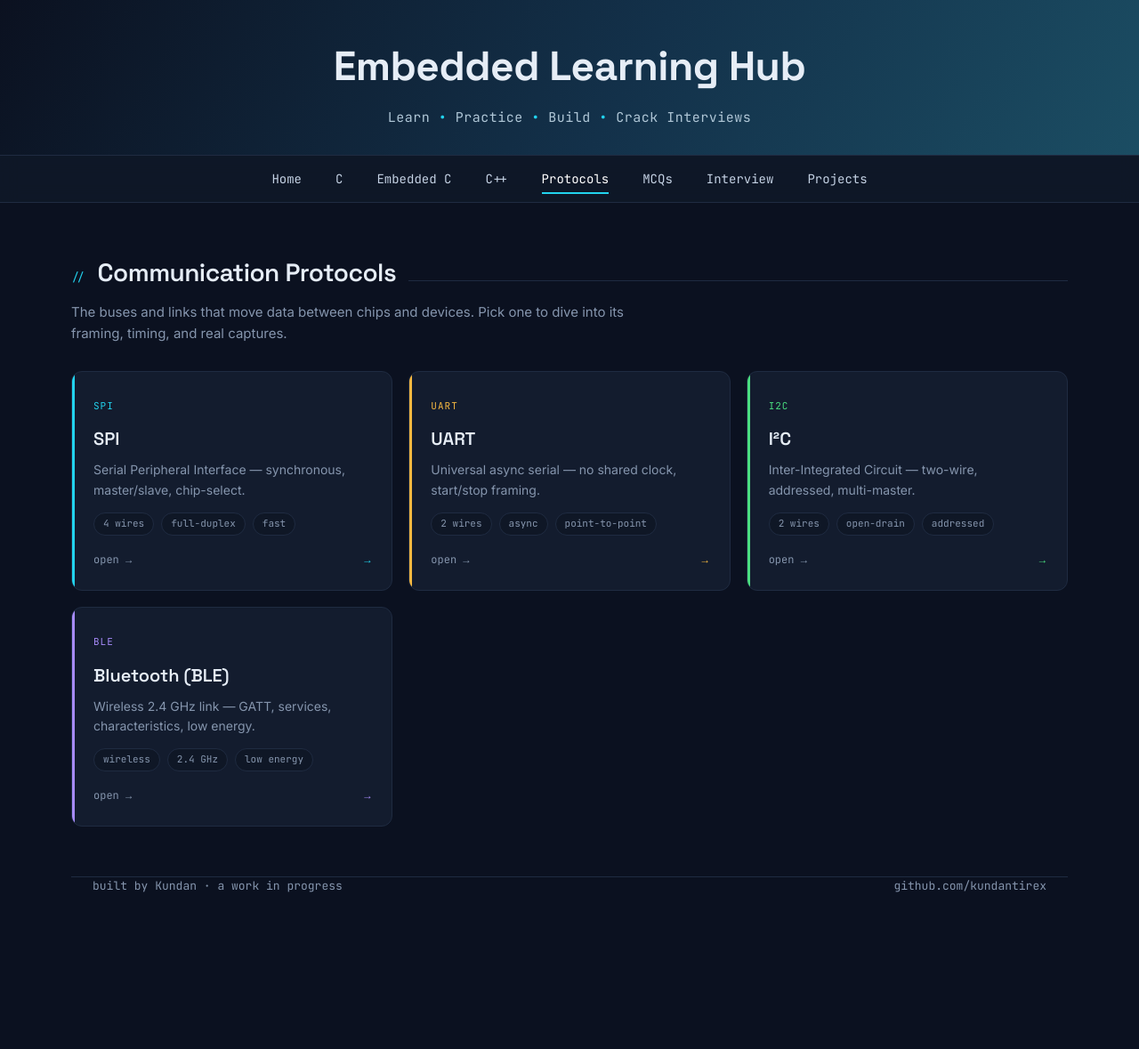
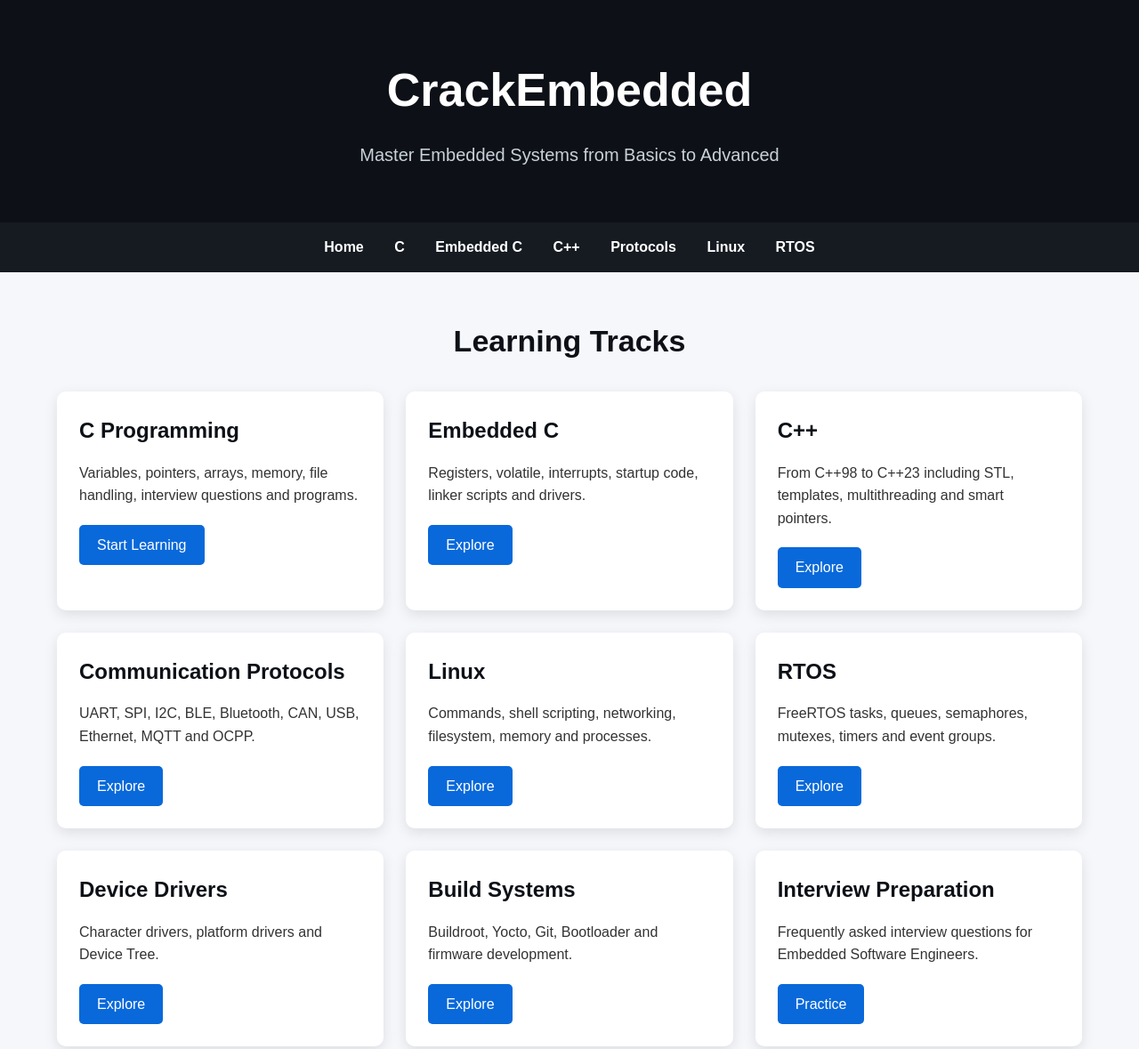
Before and after one commit to kundantirex/CrackEmbedded, a plain HTML site: page index.html in a window 1280 px wide. Shown: the top 1179 px of the page at 89% size. Before the commit the page ends 1007 px from the top, so only its background shows below. Drawn offline with Linux system fonts and the light colour scheme.

Commit message:
Update index.html

```diff
--- a/index.html
+++ b/index.html
@@ -3,132 +3,299 @@
 <head>
 <meta charset="UTF-8">
 <meta name="viewport" content="width=device-width, initial-scale=1.0">
-<title>Protocols — Embedded Learning Hub</title>
-<link rel="preconnect" href="https://fonts.googleapis.com">
-<link rel="preconnect" href="https://fonts.gstatic.com" crossorigin>
-<link href="https://fonts.googleapis.com/css2?family=Space+Grotesk:wght@400;500;600;700&family=JetBrains+Mono:wght@400;500;700&family=Inter:wght@400;500;600&display=swap" rel="stylesheet">
+
+<title>CrackEmbedded | Embedded Systems Learning Hub</title>
+
+<link rel="stylesheet" href="assets/css/style.css">
+
 <style>
-  :root{
-    --bg:#0B1120; --panel:#131C2E; --panel-2:#0F1726; --line:#1F2B41;
-    --text:#E6EDF6; --muted:#8595AD;
-    --ch1:#22D3EE; --ch2:#F5B841; --ch3:#4ADE80; --ch4:#A78BFA;
-    --display:'Space Grotesk',sans-serif; --mono:'JetBrains Mono',monospace; --body:'Inter',sans-serif;
-  }
-  *{box-sizing:border-box;margin:0;padding:0}
-  html{scroll-behavior:smooth}
-  body{background:var(--bg);color:var(--text);font-family:var(--body);line-height:1.6;
-    -webkit-font-smoothing:antialiased;overflow-x:hidden}
-  a{color:inherit;text-decoration:none}
-  .wrap{max-width:1120px;margin:0 auto;padding:0 24px}
 
-  .banner{background:linear-gradient(120deg,#0B1120 0%,#13314A 55%,#1B4D63 100%);
-    border-bottom:1px solid var(--line);text-align:center;padding:38px 24px 30px}
-  .banner h1{font-family:var(--display);font-weight:700;font-size:clamp(30px,4.6vw,46px);letter-spacing:-.5px}
-  .banner .tag{margin-top:8px;font-family:var(--mono);font-size:clamp(12px,1.6vw,15px);color:#AFC6D6;letter-spacing:.5px}
-  .banner .tag b{color:var(--ch1);font-weight:500}
+*{
+margin:0;
+padding:0;
+box-sizing:border-box;
+font-family:Arial,Helvetica,sans-serif;
+}
 
-  .topnav{position:sticky;top:0;z-index:50;background:rgba(15,24,40,.94);
-    backdrop-filter:blur(10px);border-bottom:1px solid var(--line)}
-  .topnav .wrap{display:flex;flex-wrap:wrap;justify-content:center;gap:2px;padding-top:0;padding-bottom:0}
-  .topnav a{font-family:var(--mono);font-size:14px;color:#C4D2E4;padding:15px 18px;position:relative;transition:color .15s}
-  .topnav a:hover,.topnav a:focus-visible{color:#fff}
-  .topnav a::after{content:"";position:absolute;left:18px;right:18px;bottom:9px;height:2px;
-    background:var(--ch1);transform:scaleX(0);transform-origin:left;transition:transform .18s}
-  .topnav a:hover::after,.topnav a.active::after{transform:scaleX(1)}
-  .topnav a.active{color:#fff}
-  @media(max-width:640px){
-    .topnav .wrap{justify-content:flex-start;flex-wrap:nowrap;overflow-x:auto;-webkit-overflow-scrolling:touch;scrollbar-width:none}
-    .topnav .wrap::-webkit-scrollbar{display:none}
-    .topnav a{padding:14px 14px;white-space:nowrap}
-  }
+body{
+background:#f5f7fb;
+color:#333;
+line-height:1.6;
+}
 
-  .sec{padding:56px 0}
-  .sec-head{display:flex;align-items:baseline;gap:14px;margin-bottom:10px}
-  .sec-head .n{font-family:var(--mono);color:var(--ch1);font-size:13px}
-  .sec-head h2{font-family:var(--display);font-size:28px;font-weight:600;letter-spacing:-.5px}
-  .sec-head .rule{flex:1;height:1px;background:var(--line)}
-  .sub{color:var(--muted);font-size:15px;margin-bottom:30px;max-width:640px}
+header{
+background:#0d1117;
+color:white;
+padding:60px 20px;
+text-align:center;
+}
 
-  .grid-cards{display:grid;grid-template-columns:repeat(auto-fill,minmax(280px,1fr));gap:18px}
-  .card{position:relative;background:var(--panel);border:1px solid var(--line);border-radius:12px;
-    padding:24px;transition:.18s;overflow:hidden;display:block}
-  .card::before{content:"";position:absolute;left:0;top:0;bottom:0;width:3px;background:var(--c)}
-  .card:hover{transform:translateY(-4px);border-color:var(--c)}
-  .card .tag{font-family:var(--mono);font-size:11px;color:var(--c);letter-spacing:1px}
-  .card h3{font-family:var(--display);font-size:20px;font-weight:600;margin:10px 0 8px}
-  .card p{color:var(--muted);font-size:14px;min-height:42px}
-  .card .facts{display:flex;gap:8px;flex-wrap:wrap;margin-top:14px}
-  .card .chip{font-family:var(--mono);font-size:11px;color:var(--muted);
-    background:var(--panel-2);border:1px solid var(--line);border-radius:20px;padding:3px 10px}
-  .card .meta{display:flex;justify-content:space-between;align-items:center;margin-top:18px;
-    font-family:var(--mono);font-size:12px;color:var(--muted)}
-  .card .arrow{color:var(--c);transition:transform .18s}
-  .card:hover .arrow{transform:translateX(4px)}
+header h1{
+font-size:52px;
+margin-bottom:15px;
+}
 
-  footer{border-top:1px solid var(--line);padding:36px 0;margin-top:30px;
-    font-family:var(--mono);font-size:13px;color:var(--muted)}
-  .foot{display:flex;justify-content:space-between;flex-wrap:wrap;gap:16px}
-  footer a:hover{color:var(--ch1)}
+header p{
+font-size:20px;
+color:#c9d1d9;
+}
+
+nav{
+background:#161b22;
+padding:15px;
+text-align:center;
+position:sticky;
+top:0;
+}
+
+nav a{
+color:white;
+text-decoration:none;
+margin:0 15px;
+font-weight:bold;
+}
+
+nav a:hover{
+color:#58a6ff;
+}
+
+section{
+width:90%;
+max-width:1300px;
+margin:50px auto;
+}
+
+.section-title{
+font-size:34px;
+margin-bottom:30px;
+text-align:center;
+color:#0d1117;
+}
+
+.grid{
+
+display:grid;
+grid-template-columns:repeat(auto-fit,minmax(280px,1fr));
+gap:25px;
+
+}
+
+.card{
+
+background:white;
+padding:25px;
+border-radius:10px;
+box-shadow:0 5px 15px rgba(0,0,0,.1);
+transition:.3s;
+
+}
+
+.card:hover{
+
+transform:translateY(-8px);
+
+}
+
+.card h2{
+margin-bottom:15px;
+font-size:24px;
+color:#0d1117;
+}
+
+.card p{
+margin-bottom:20px;
+}
+
+.card a{
+
+display:inline-block;
+padding:10px 20px;
+background:#0969da;
+color:white;
+text-decoration:none;
+border-radius:5px;
+
+}
+
+.card a:hover{
+background:#0550ae;
+}
+
+table{
+
+width:100%;
+border-collapse:collapse;
+background:white;
+box-shadow:0 5px 15px rgba(0,0,0,.1);
+
+}
+
+th,td{
+
+padding:15px;
+border:1px solid #ddd;
+text-align:left;
+
+}
+
+th{
+background:#0d1117;
+color:white;
+}
+
+footer{
+
+margin-top:60px;
+padding:40px;
+text-align:center;
+background:#0d1117;
+color:white;
+
+}
+
 </style>
+
 </head>
+
 <body>
 
-<div class="banner">
-  <h1>Embedded Learning Hub</h1>
-  <div class="tag">Learn <b>•</b> Practice <b>•</b> Build <b>•</b> Crack Interviews</div>
+<header>
+
+<h1>CrackEmbedded</h1>
+
+<p>Master Embedded Systems from Basics to Advanced</p>
+
+</header>
+
+<nav>
+
+<a href="index.html">Home</a>
+<a href="c/index.html">C</a>
+<a href="embedded-c/index.html">Embedded C</a>
+<a href="cpp/index.html">C++</a>
+<a href="protocols/index.html">Protocols</a>
+<a href="linux/index.html">Linux</a>
+<a href="rtos/index.html">RTOS</a>
+
+</nav>
+
+<section>
+
+<h2 class="section-title">Learning Tracks</h2>
+
+<div class="grid">
+
+<div class="card">
+<h2>C Programming</h2>
+<p>Variables, pointers, arrays, memory, file handling, interview questions and programs.</p>
+<a href="c/index.html">Start Learning</a>
 </div>
 
-<nav class="topnav">
-  <div class="wrap">
-    <a href="index.html">Home</a>
-    <a href="c.html">C</a>
-    <a href="embedded-c.html">Embedded C</a>
-    <a href="cpp.html">C++</a>
-    <a href="protocols.html" class="active">Protocols</a>
-    <a href="mcq.html">MCQs</a>
-    <a href="interview.html">Interview</a>
-    <a href="projects.html">Projects</a>
-  </div>
-</nav>
+<div class="card">
+<h2>Embedded C</h2>
+<p>Registers, volatile, interrupts, startup code, linker scripts and drivers.</p>
+<a href="embedded-c/index.html">Explore</a>
+</div>
 
-<section class="sec wrap">
-  <div class="sec-head"><span class="n">//</span><h2>Communication Protocols</h2><span class="rule"></span></div>
-  <p class="sub">The buses and links that move data between chips and devices. Pick one to dive into its framing, timing, and real captures.</p>
-  <div class="grid-cards" id="grid"></div>
+<div class="card">
+<h2>C++</h2>
+<p>From C++98 to C++23 including STL, templates, multithreading and smart pointers.</p>
+<a href="cpp/index.html">Explore</a>
+</div>
+
+<div class="card">
+<h2>Communication Protocols</h2>
+<p>UART, SPI, I2C, BLE, Bluetooth, CAN, USB, Ethernet, MQTT and OCPP.</p>
+<a href="protocols/index.html">Explore</a>
+</div>
+
+<div class="card">
+<h2>Linux</h2>
+<p>Commands, shell scripting, networking, filesystem, memory and processes.</p>
+<a href="linux/index.html">Explore</a>
+</div>
+
+<div class="card">
+<h2>RTOS</h2>
+<p>FreeRTOS tasks, queues, semaphores, mutexes, timers and event groups.</p>
+<a href="rtos/index.html">Explore</a>
+</div>
+
+<div class="card">
+<h2>Device Drivers</h2>
+<p>Character drivers, platform drivers and Device Tree.</p>
+<a href="device-drivers/index.html">Explore</a>
+</div>
+
+<div class="card">
+<h2>Build Systems</h2>
+<p>Buildroot, Yocto, Git, Bootloader and firmware development.</p>
+<a href="buildroot/index.html">Explore</a>
+</div>
+
+<div class="card">
+<h2>Interview Preparation</h2>
+<p>Frequently asked interview questions for Embedded Software Engineers.</p>
+<a href="interview/embedded.html">Practice</a>
+</div>
+
+<div class="card">
+<h2>MCQ Practice</h2>
+<p>Topic-wise MCQs for quick revision and placement preparation.</p>
+<a href="mcq/embedded-c.html">Start</a>
+</div>
+
+</div>
+
 </section>
 
-<footer class="wrap">
-  <div class="foot">
-    <span>built by Kundan · a work in progress</span>
-    <span><a href="https://github.com/kundantirex" target="_blank" rel="noopener">github.com/kundantirex</a></span>
-  </div>
+<section>
+
+<h2 class="section-title">Recommended Learning Path</h2>
+
+<table>
+
+<tr>
+<th>Step</th>
+<th>Topic</th>
+</tr>
+
+<tr><td>1</td><td>C Programming</td></tr>
+<tr><td>2</td><td>Embedded C</td></tr>
+<tr><td>3</td><td>C++</td></tr>
+<tr><td>4</td><td>Communication Protocols</td></tr>
+<tr><td>5</td><td>Linux</td></tr>
+<tr><td>6</td><td>RTOS</td></tr>
+<tr><td>7</td><td>Bootloader & Device Drivers</td></tr>
+<tr><td>8</td><td>Buildroot & Yocto</td></tr>
+<tr><td>9</td><td>Projects</td></tr>
+<tr><td>10</td><td>Interview Preparation</td></tr>
+
+</table>
+
+</section>
+
+<section>
+
+<h2 class="section-title">Why CrackEmbedded?</h2>
+
+<ul style="margin-left:30px;line-height:2;">
+<li>📚 Completely free learning resource</li>
+<li>💻 Practical embedded programming examples</li>
+<li>🧠 Interview questions with explanations</li>
+<li>📝 Topic-wise MCQs</li>
+<li>⚡ Covers beginner to advanced concepts</li>
+<li>📖 Works entirely with HTML and CSS—no JavaScript required</li>
+</ul>
+
+</section>
+
+<footer>
+
+<p>© 2026 CrackEmbedded</p>
+<p>Open Source Learning Platform for Embedded Engineers</p>
+
 </footer>
 
-<script>
-/* ============================================================
-   PASTE YOUR BLUETOOTH PAGE LINK HERE  (local file or full URL)
-   ============================================================ */
-const BLUETOOTH_LINK = "bluetooth.html";
-
-const protocols=[
-  {tag:'SPI', c:'var(--ch1)', t:'SPI',  d:'Serial Peripheral Interface — synchronous, master/slave, chip-select.',
-   facts:['4 wires','full-duplex','fast'], href:'spi.html'},
-  {tag:'UART',c:'var(--ch2)', t:'UART', d:'Universal async serial — no shared clock, start/stop framing.',
-   facts:['2 wires','async','point-to-point'], href:'uart.html'},
-  {tag:'I2C', c:'var(--ch3)', t:'I²C',  d:'Inter-Integrated Circuit — two-wire, addressed, multi-master.',
-   facts:['2 wires','open-drain','addressed'], href:'i2c.html'},
-  {tag:'BLE', c:'var(--ch4)', t:'Bluetooth (BLE)', d:'Wireless 2.4 GHz link — GATT, services, characteristics, low energy.',
-   facts:['wireless','2.4 GHz','low energy'], href:BLUETOOTH_LINK}
-];
-
-document.getElementById('grid').innerHTML=protocols.map(p=>`
-  <a class="card" style="--c:${p.c}" href="${p.href}">
-    <span class="tag">${p.tag}</span>
-    <h3>${p.t}</h3>
-    <p>${p.d}</p>
-    <div class="facts">${p.facts.map(f=>`<span class="chip">${f}</span>`).join('')}</div>
-    <div class="meta"><span>open →</span><span class="arrow">→</span></div>
-  </a>`).join('');
-</script>
 </body>
 </html>
```
